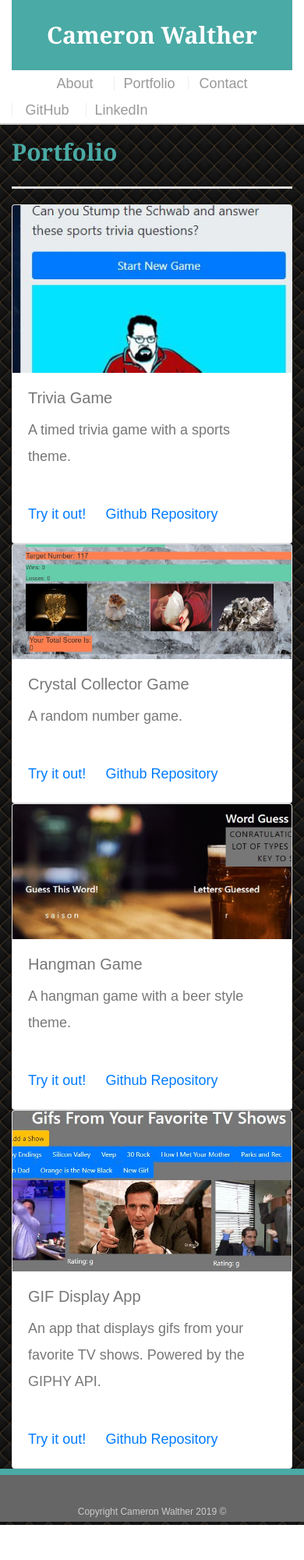
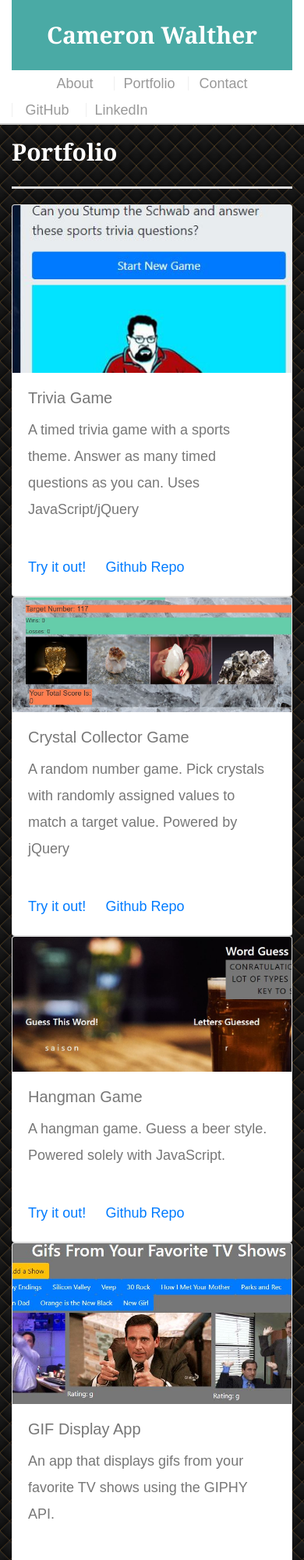
Before and after one commit to TheRealCamarones/Responsive-Portfolio, a plain HTML site: page portfolio.html in a window 390 px wide. Shown: the top 2000 px of the page at 78% size. Before the commit the page ends 1955 px from the top, so only its background shows below. Drawn offline with nearby package versions, Linux system fonts and the light colour scheme.

Commit message:
as good as it's ever going to look at this point in time, need to add functionality for the form, I suspect when we learn mySQL that will solve that problem

```diff
--- a/assets/css/style.css
+++ b/assets/css/style.css
@@ -119,7 +119,7 @@ h3, h2 {
 
 #main-container {
     padding-top: 130px;
-    min-height: calc(100vh - 70px);
+    min-height: calc(100vh - 70px)
   }
 
 .main-section {
@@ -131,6 +131,7 @@ h3, h2 {
     background: #ffffff;
     border: 1px solid #dddddd;
   }
+
 
   /* portfolio page */
 /*
@@ -183,6 +184,10 @@ h3, h2 {
 #contact-form li {
     margin-bottom: 10px;
   }
+
+#portfolio-header {
+  color: #fff;
+}
 
 label,
 input[type=text],
@@ -277,7 +282,7 @@ input[type=submit] {
       padding-bottom: 5px;}
 }
 
-@media screen and (min-width: 769px) and (max-width: 980px) {
+@media screen and (min-width: 769px) and (max-width: 992px) {
 
     .masthead {
       position: static;
@@ -285,10 +290,17 @@ input[type=submit] {
   nav {
       float: left;
       margin-left: 40px;
+      margin-top: 0px;
   }
   nav a:last-child {
         margin-right: 15px
     }
+    #logo {
+      /* make my name take up the entire width of the top */
+      width: 100%;
+      clear: both;
+      padding-bottom: 5px;}
+}
     /* .main-section {
         width: 90%
     } */
--- a/portfolio.html
+++ b/portfolio.html
@@ -27,59 +27,59 @@
 
   <div id="main-container" class="container">
     <!-- <section class="main-section"> -->
-      <h1>Portfolio</h1>
+      <h1 id="portfolio-header">Portfolio</h1>
       <div class="row">
-        <div class="col-md-6 col-xl-4">
+        <div class="col-xs-6 col-sm-6 col-md-6 col-xl-4">
           <div class="card">
             <img class="card-img-top" src="assets/images/trivia-image.jpg" alt="Trivia Game">
             <div class="card-body">
               <h5 class="card-title">Trivia Game</h5>
-              <p class="card-text">A timed trivia game with a sports theme.</p>
+              <p class="card-text">A timed trivia game with a sports theme. Answer as many timed questions as you can. Uses JavaScript/jQuery</p>
             </div>
             <div class="card-body">
               <a href="https://therealcamarones.github.io/Trivia-Game/" target="_blank" class="card-link">Try it out!</a>
-              <a href="https://github.com/TheRealCamarones/Trivia-Game.git" target="_blank" class="card-link">Github Repository</a>
+              <a href="https://github.com/TheRealCamarones/Trivia-Game.git" target="_blank" class="card-link">Github Repo</a>
             </div>
           </div>
         </div>
-        <div class="col-md-6 col-xl-4">
+        <div class="col-xs-6 col-sm-6 col-md-6 col-xl-4">
           <div class="card">
             <img class="card-img-top" src="assets/images/crystal-collector-image.jpg" alt="Crystal Collector Game">
             <div class="card-body">
               <h5 class="card-title">Crystal Collector Game</h5>
-              <p class="card-text">A random number game.</p>
+              <p class="card-text">A random number game. Pick crystals with randomly assigned values to match a target value. Powered by jQuery</p>
             </div>
             <div class="card-body">
               <a href="https://therealcamarones.github.io/unit-4-game/" target="_blank" class="card-link">Try it out!</a>
-              <a href="https://github.com/TheRealCamarones/unit-4-game.git" target="_blank" class="card-link">Github Repository</a>
+              <a href="https://github.com/TheRealCamarones/unit-4-game.git" target="_blank" class="card-link">Github Repo</a>
             </div>
           </div>
         </div>
       </div>
       <div class="row">
-          <div class="col-md-6 col-xl-4">
+          <div class="col-xs-6 col-sm-6 col-md-6 col-xl-4">
             <div class="card">
               <img class="card-img-top" src="assets/images/hangman.JPG" alt="Hangman Game">
               <div class="card-body">
                 <h5 class="card-title">Hangman Game</h5>
-                <p class="card-text">A hangman game with a beer style theme.</p>
+                <p class="card-text">A hangman game. Guess a beer style. Powered solely with JavaScript.</p>
               </div>
               <div class="card-body">
                 <a href="https://therealcamarones.github.io/Word-Guess-Game/" target="_blank" class="card-link">Try it out!</a>
-                <a href="https://github.com/TheRealCamarones/Word-Guess-Game.git" target="_blank" class="card-link">Github Repository</a>
+                <a href="https://github.com/TheRealCamarones/Word-Guess-Game.git" target="_blank" class="card-link">Github Repo</a>
               </div>
             </div>
           </div>
-          <div class="col-md-6 col-xl-4">
+          <div class="col-xs-6 col-sm-6 col-md-6 col-xl-4">
             <div class="card">
               <img class="card-img-top" src="assets/images/gif-display-image.jpg" alt="GIF Display App">
               <div class="card-body">
                 <h5 class="card-title">GIF Display App</h5>
-                <p class="card-text">An app that displays gifs from your favorite TV shows. Powered by the GIPHY API.</p>
+                <p class="card-text">An app that displays gifs from your favorite TV shows using the GIPHY API.</p>
               </div>
               <div class="card-body">
                 <a href="https://therealcamarones.github.io/Gif-Display-App/" target="_blank" class="card-link">Try it out!</a>
-                <a href="https://github.com/TheRealCamarones/Gif-Display-App.git" target="_blank" class="card-link">Github Repository</a>
+                <a href="https://github.com/TheRealCamarones/Gif-Display-App.git" target="_blank" class="card-link">Github Repo</a>
               </div>
             </div>
           </div>
```
